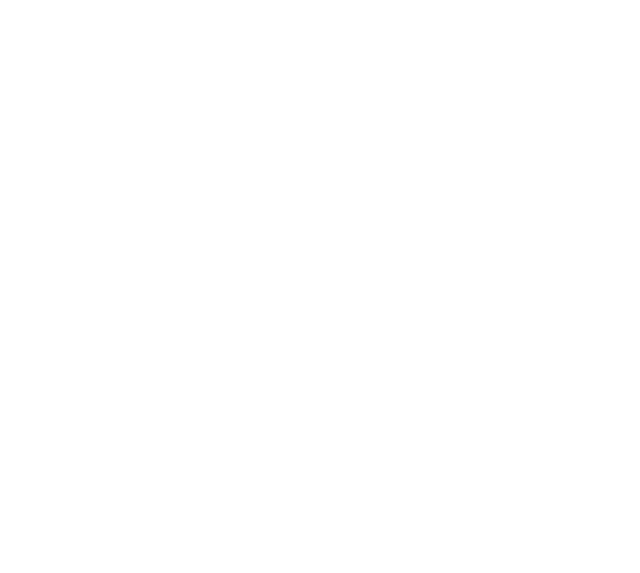
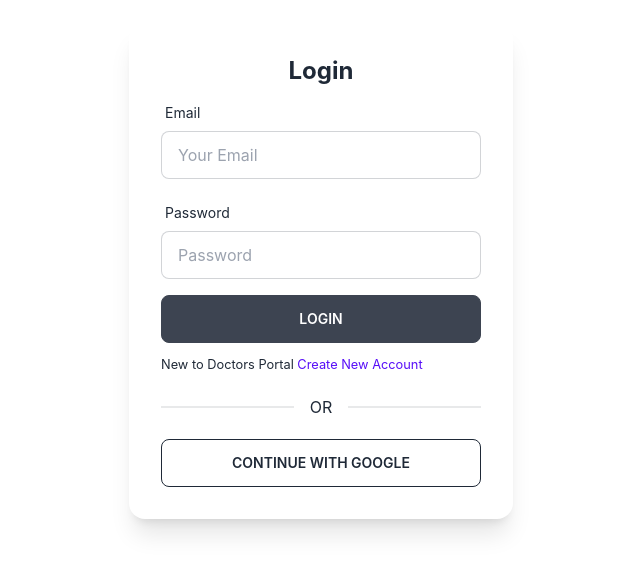
Before and after one commit to fahimabushra1/assignment-12, a React (Create React App) app: page /login in a window 1280 px wide. Shown: the part 129-702 px from the top of the page, without its empty margins (319-959 px from the left). Built offline with nearby package versions, Linux system fonts and the light colour scheme.

Commit message:
log in form create

```diff
--- a/package.json
+++ b/package.json
@@ -11,6 +11,7 @@
     "react": "^18.1.0",
     "react-dom": "^18.1.0",
     "react-firebase-hooks": "^5.0.3",
+    "react-hook-form": "^7.31.2",
     "react-router-dom": "^6.3.0",
     "react-scripts": "5.0.1",
     "react-toastify": "^9.0.1",
--- a/src/Hooks/UseToken.js
+++ b/src/Hooks/UseToken.js
@@ -0,0 +1,29 @@
+import { useEffect, useState } from "react"
+
+const useToken = user => {
+    const [token, setToken] = useState('');
+    useEffect(() => {
+        const email = user?.user?.email;
+        const currentUser = { email: email };
+        if (email) {
+            fetch(``, {
+                method: 'PUT',
+                headers: {
+                    'content-type': 'application/json'
+                },
+                body: JSON.stringify(currentUser)
+            })
+                .then(res => res.json())
+                .then(data => {
+                    console.log('data inside useToken', data);
+                    const accessToken = data.token;
+                    localStorage.setItem('accessToken', accessToken);
+                    setToken(accessToken);
+                })
+        }
+
+    }, [user]);
+    return [token];
+}
+
+export default useToken;
--- a/src/pages/LogIn/LogIn/LogIn.js
+++ b/src/pages/LogIn/LogIn/LogIn.js
@@ -1,11 +1,115 @@
-import React from "react";
+import React, { useEffect } from 'react';
+import { useSignInWithEmailAndPassword, useSignInWithGoogle } from 'react-firebase-hooks/auth';
+import auth from '../../../firebase.init';
+import { useForm } from "react-hook-form";
+import Loading from '../../Shared/Loading/Loading';
+import { Link, useNavigate, useLocation } from 'react-router-dom';
+import useToken from '../../../Hooks/UseToken';
 
-const LogIn = () => {
+const Login = () => {
+    const [signInWithGoogle, gUser, gLoading, gError] = useSignInWithGoogle(auth);
+    const { register, formState: { errors }, handleSubmit } = useForm();
+    const [
+        signInWithEmailAndPassword,
+        user,
+        loading,
+        error,
+    ] = useSignInWithEmailAndPassword(auth);
+
+    const [token] = useToken(user || gUser);
+
+    let signInError;
+    const navigate = useNavigate();
+    const location = useLocation();
+    let from = location.state?.from?.pathname || "/";
+
+    useEffect(() => {
+        if (token) {
+            navigate(from, { replace: true });
+        }
+    }, [token, from, navigate])
+
+    if (loading || gLoading) {
+        return <Loading></Loading>
+    }
+
+    if (error || gError) {
+        signInError = <p className='text-red-500'><small>{error?.message || gError?.message}</small></p>
+    }
+
+    const onSubmit = data => {
+        signInWithEmailAndPassword(data.email, data.password);
+    }
+
     return (
-        <div>
+        <div className='flex h-screen justify-center items-center'>
+            <div className="card w-96 bg-base-100 shadow-xl">
+                <div className="card-body">
+                    <h2 className="text-center text-2xl font-bold">Login</h2>
+                    <form onSubmit={handleSubmit(onSubmit)}>
 
-        </div>
-    )
-}
+                        <div className="form-control w-full max-w-xs">
+                            <label className="label">
+                                <span className="label-text">Email</span>
+                            </label>
+                            <input
+                                type="email"
+                                placeholder="Your Email"
+                                className="input input-bordered w-full max-w-xs"
+                                {...register("email", {
+                                    required: {
+                                        value: true,
+                                        message: 'Email is Required'
+                                    },
+                                    pattern: {
+                                        value: /[a-z0-9]+@[a-z]+\.[a-z]{2,3}/,
+                                        message: 'Provide a valid Email'
+                                    }
+                                })}
+                            />
+                            <label className="label">
+                                {errors.email?.type === 'required' && <span className="label-text-alt text-red-500">{errors.email.message}</span>}
+                                {errors.email?.type === 'pattern' && <span className="label-text-alt text-red-500">{errors.email.message}</span>}
+                            </label>
+                        </div>
+                        <div className="form-control w-full max-w-xs">
+                            <label className="label">
+                                <span className="label-text">Password</span>
+                            </label>
+                            <input
+                                type="password"
+                                placeholder="Password"
+                                className="input input-bordered w-full max-w-xs"
+                                {...register("password", {
+                                    required: {
+                                        value: true,
+                                        message: 'Password is Required'
+                                    },
+                                    minLength: {
+                                        value: 6,
+                                        message: 'Must be 6 characters or longer'
+                                    }
+                                })}
+                            />
+                            <label className="label">
+                                {errors.password?.type === 'required' && <span className="label-text-alt text-red-500">{errors.password.message}</span>}
+                                {errors.password?.type === 'minLength' && <span className="label-text-alt text-red-500">{errors.password.message}</span>}
+                            </label>
+                        </div>
 
-export default LogIn;
+                        {signInError}
+                        <input className='btn w-full max-w-xs text-white' type="submit" value="Login" />
+                    </form>
+                    <p><small>New to Doctors Portal <Link className='text-primary' to="/signup">Create New Account</Link></small></p>
+                    <div className="divider">OR</div>
+                    <button
+                        onClick={() => signInWithGoogle()}
+                        className="btn btn-outline"
+                    >Continue with Google</button>
+                </div>
+            </div>
+        </div >
+    );
+};
+
+export default Login;
--- a/src/pages/Shared/Loading/Loading.js
+++ b/src/pages/Shared/Loading/Loading.js
@@ -1,11 +1,11 @@
-import React from "react";
+import React from 'react';
 
-const Loading=()=>{
-    return(
-        <div>
-
+const Loading = () => {
+    return (
+        <div className="flex items-center justify-center ">
+            <div className="w-16 h-16 border-b-2 border-gray-900 rounded-full animate-spin"></div>
         </div>
-    )
-}
+    );
+};
 
 export default Loading;
```
Also changed, not shown: 1 other file (tests, documents, lock files or other folders).
